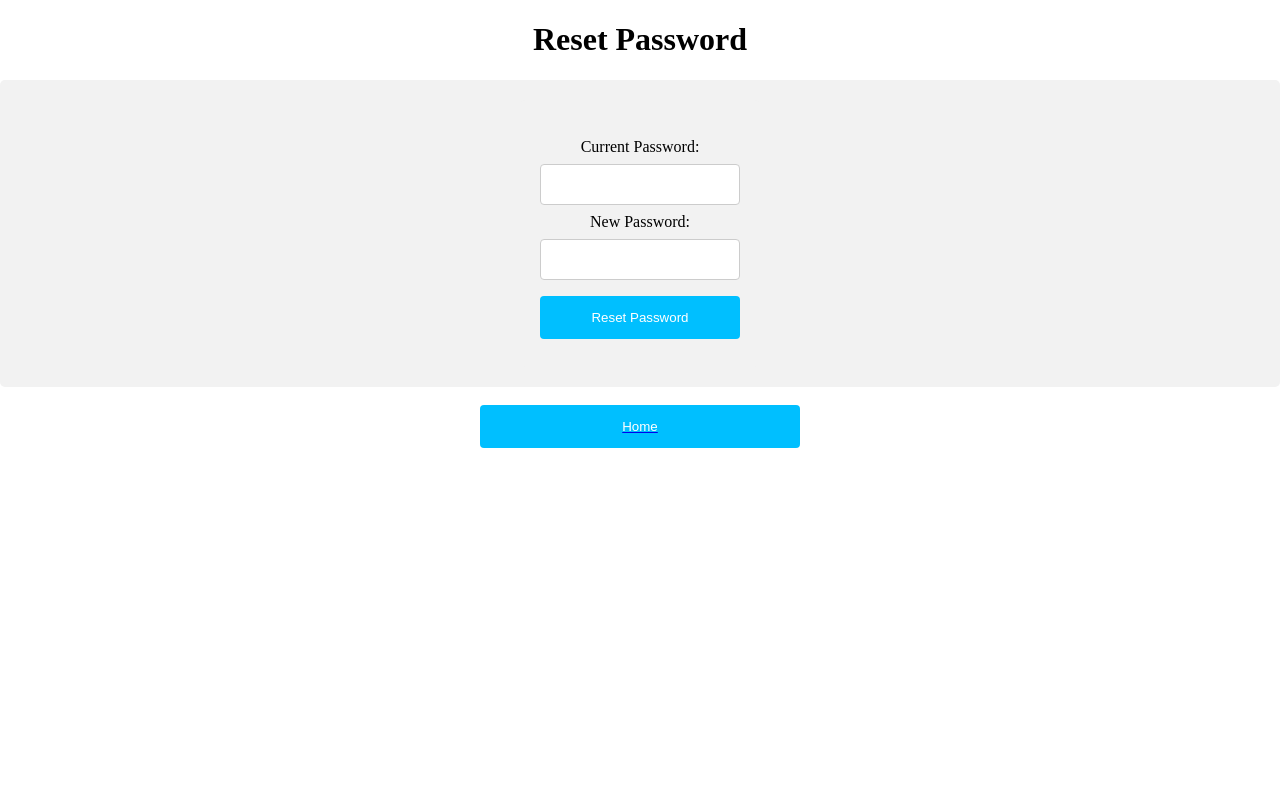
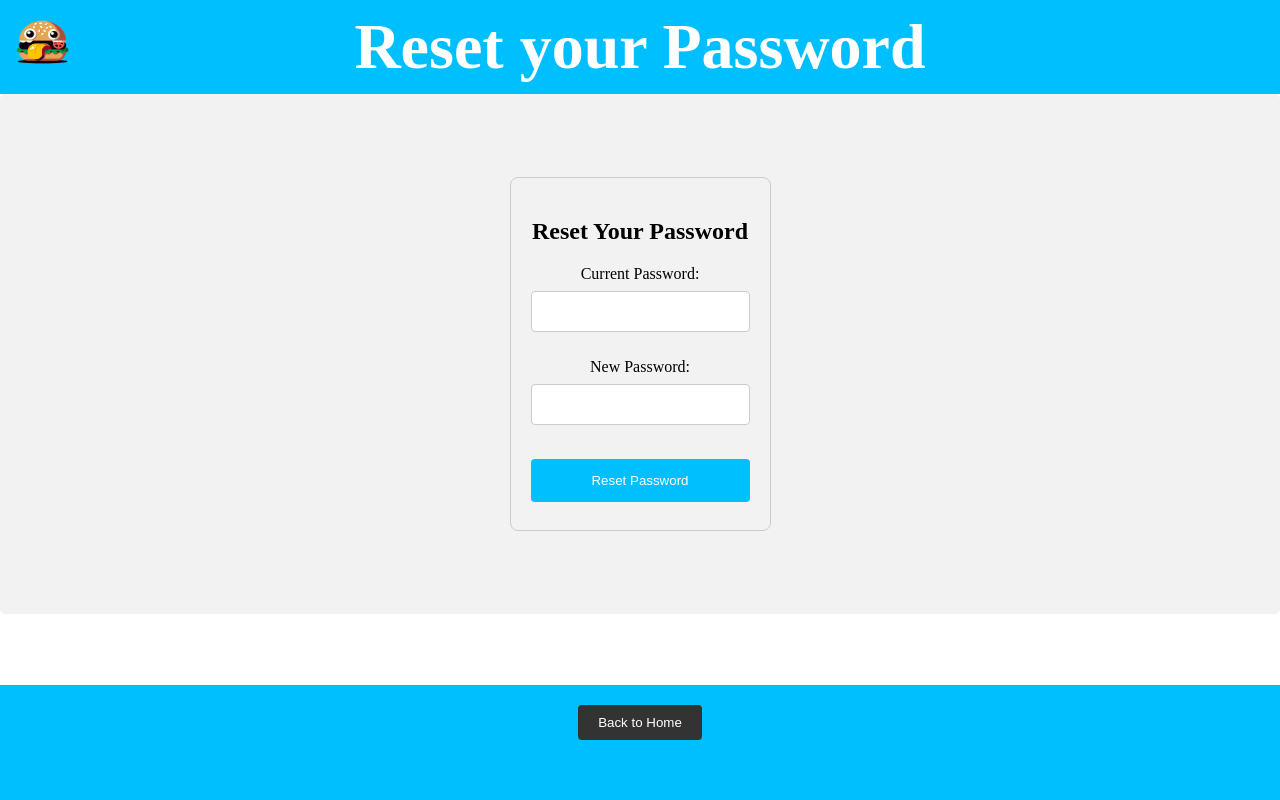
Before and after one commit to RichVult/freakyFood, a Flask app: page /reset in a window 1280 px wide. Run offline with Flask 3, Linux system fonts and the light colour scheme.

Commit message:
pretty reset #1

```diff
--- a/project/templates/reset.html
+++ b/project/templates/reset.html
@@ -1,34 +1,43 @@
 <!DOCTYPE html>
-<html>
-
+<html lang="en">
 <head>
-    <title>Reset Password - FreakyFood</title>
-    <link rel="stylesheet" href="/static/style.css">
+    <meta charset="UTF-8">
+    <meta name="viewport" content="width=device-width, initial-scale=1.0">
+    <title>Reset Password - Freaky Food</title>
+    <link rel="stylesheet" href="{{ url_for('static', filename='style.css') }}">
 </head>
 
 <body>
 
-    <h1>Reset Password</h1>
+    <header style="position: relative; padding: 10px;">
+        <a href="/home" style="position: absolute; top: 10px; left: 10px;">
+            <img src="../static/images/FFLogo.png" alt="Logo" height="65px" width="65px">
+        </a>
+        <h1 style="text-align: center; margin: 0;">Reset your Password</h1>
+    </header>
 
-    <div style="display: flex; justify-content: center; align-items: center;">
-        <div style="text-align: center; max-width: 200px;">
+    <div class="form-container" style="display: flex; justify-content: center; align-items: center; height: 60vh;">
+        <div class="form-box" style="text-align: center; max-width: 300px; padding: 20px; border: 1px solid #ccc; border-radius: 8px;">
+            <h2>Reset Your Password</h2>
             <form method="POST">
-                <br>
                 <label for="CurrentPassword">Current Password:</label><br>
-                <input type="password" id="CurrentPassword" name="CurrentPassword" required>
-                <br>
+                <input type="password" id="CurrentPassword" name="CurrentPassword" required><br><br>
+
                 <label for="NewPassword">New Password:</label><br>
-                <input type="password" id="NewPassword" name="NewPassword" required>
-                <br>
+                <input type="password" id="NewPassword" name="NewPassword" required><br><br>
+
                 <input type="submit" value="Reset Password">
             </form>
         </div>
     </div>
 
-    <br>
-    <a href="/home">
-        <button type="button" id="home">Home</button>
-    </a>
+    <footer style="text-align: center; padding: 20px;">
+        <a href="/home">
+            <button type="button" id="home" style="display: inline-block; width: auto; padding: 10px 20px; background-color: #333; color: #fff; cursor: pointer; border: none;">
+                Back to Home
+            </button>
+        </a>
+    </footer>
+
 </body>
-
 </html>
```
